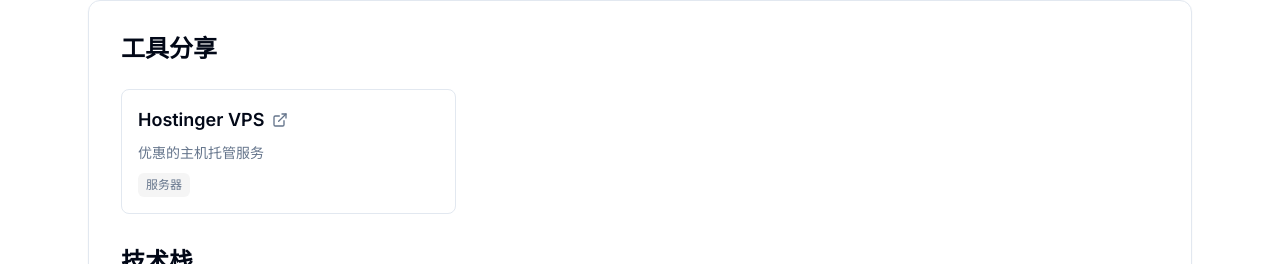
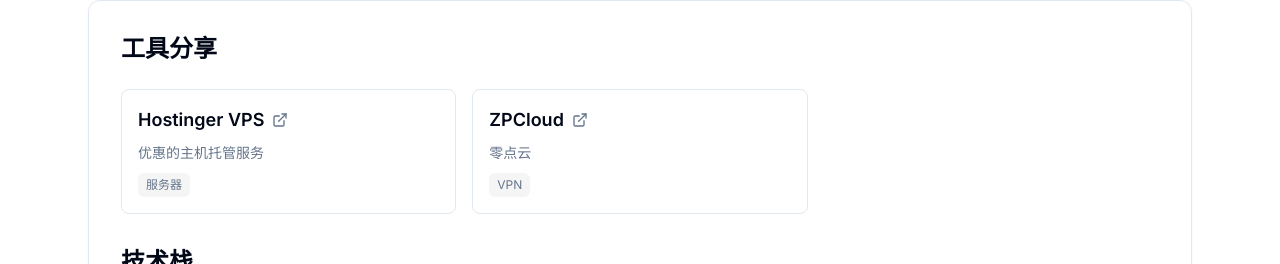
Before and after one commit to pairusuo/pairusuo, a Next.js app: page /link in a window 1280 px wide. Shown: the part 136-400 px from the top of the page. Built offline with nearby package versions, Linux system fonts and the light colour scheme; no server answers.

Commit message:
add vpn category

```diff
--- a/src/app/link/page.tsx
+++ b/src/app/link/page.tsx
@@ -33,6 +33,12 @@
     url: 'https://hostinger.com?REFERRALCODE=pairusuo',
     descriptionKey: 'hostinger',
     category: 'server'
+  },
+  {
+    name: 'ZPCloud',
+    url: 'https://www.zpcloud01.site/auth/register?code=YF9j',
+    descriptionKey: 'zpcloud',
+    category: 'vpn'
   },
 ]
 
--- a/src/messages/zh.json
+++ b/src/messages/zh.json
@@ -175,7 +175,8 @@
       "devops": "DevOps",
       "versionControl": "版本控制",
       "productivity": "生产力",
-      "server": "服务器"
+      "server": "服务器",
+      "vpn": "VPN"
     },
     "descriptions": {
       "nextjs": "React 全栈框架",
@@ -197,7 +198,8 @@
       "whoiscx": "实用工具集合网站",
       "arealme": "在线测试和趣味工具平台",
       "vscode": "强大的代码编辑器",
-      "hostinger": "优惠的主机托管服务"
+      "hostinger": "优惠的主机托管服务",
+      "zpcloud": "零点云"
     }
   }
 }
```
